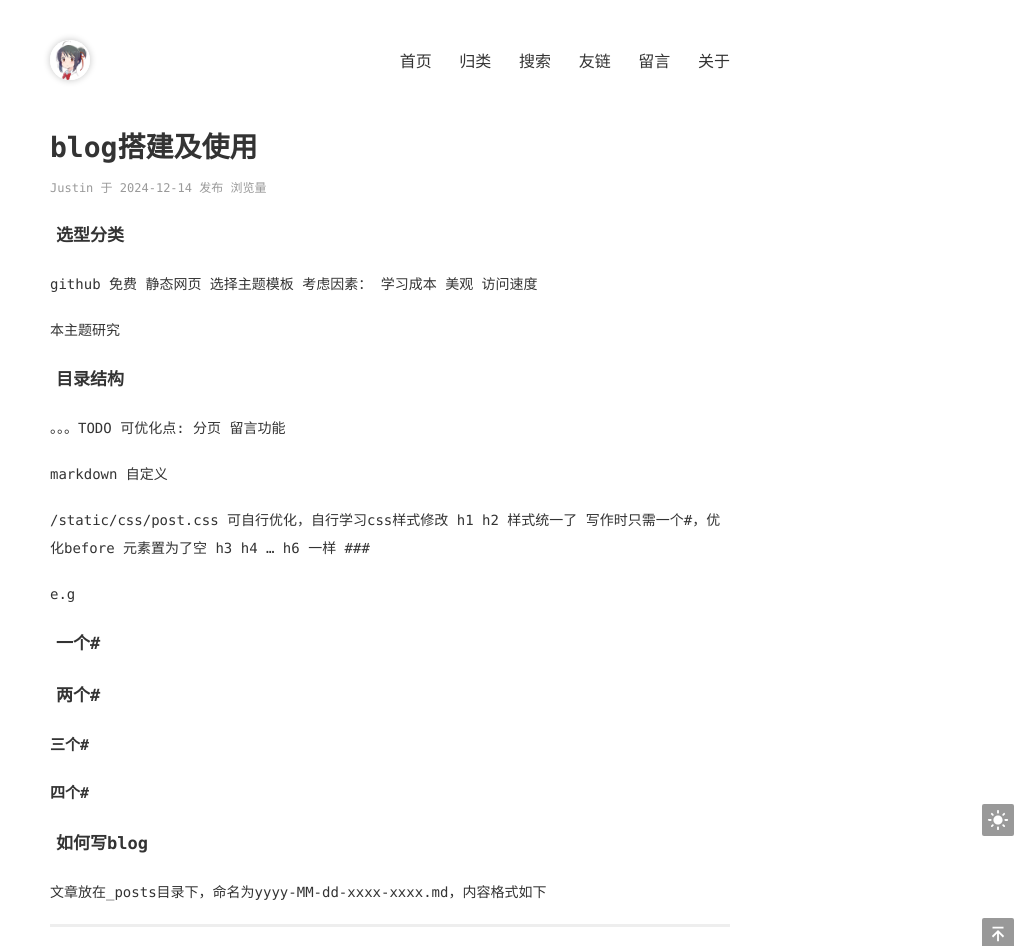
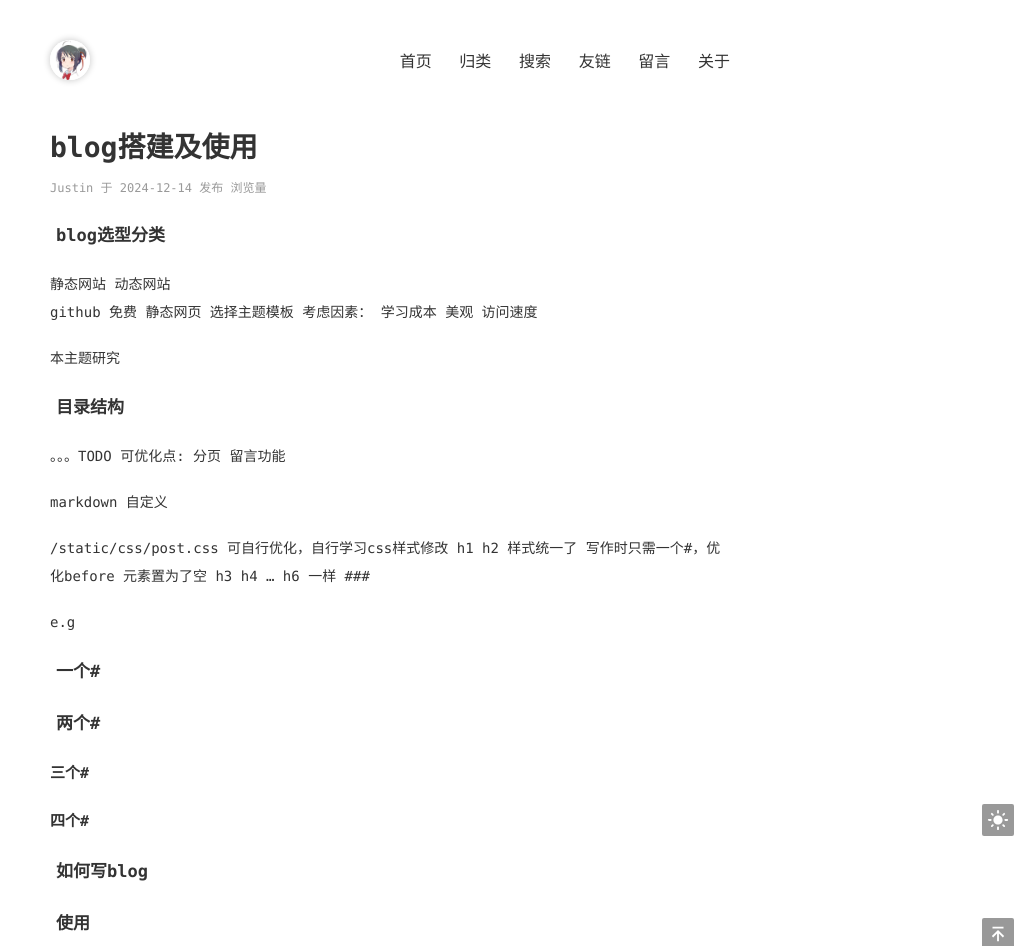
Before and after one commit to JustinHuber/justinhuber.github.io, a Jekyll site: the page built from _posts/2024-12-14-theme-usage.md, in a window 1280 px wide. Shown: the top 946 px of the page, without its empty margins (250-1280 px from the left). Built offline with Jekyll 4.4.1, drawn with Linux system fonts in a browser that asks for light colours; comment, search, counter and statistics services are not loaded; some of the changed text lies outside the part shown.

Commit message:
Update 2024-12-14-theme-usage.md

````diff
--- a/_posts/2024-12-14-theme-usage.md
+++ b/_posts/2024-12-14-theme-usage.md
@@ -4,7 +4,9 @@ title: blog搭建及使用
 categories: [blog]
 ---
 
-# 选型分类
+# blog选型分类
+静态网站
+动态网站
 github 免费 静态网页
 选择主题模板
 考虑因素：
@@ -35,17 +37,22 @@ e.g
 
 
 # 如何写blog
-文章放在_posts目录下，命名为yyyy-MM-dd-xxxx-xxxx.md，内容格式如下
+# 使用
 
+文章放在`_posts`目录下，命名为`yyyy-MM-dd-xxxx-xxxx.md`，内容格式如下
+
+```yaml
 ---
 layout: mypost
 title: 标题
 categories: [分类1, 分类2]
 ---
+文章内容，Markdown格式
+```
 
 文章内容，Markdown格式
 文章资源放在posts目录，如文章文件名是2024-12-14-theme-usage.md，则该篇文章的资源需要放在posts/2024/12/14下，创建时可用 \  在文章使用时直接引用即可。当然了，写作的时候会提示资源不存在忽略即可
 
-![这是图片](xxx.png)
+![这是图片](xx.png)
 
 [xxx.zip 下载](xxx.zip)
````
